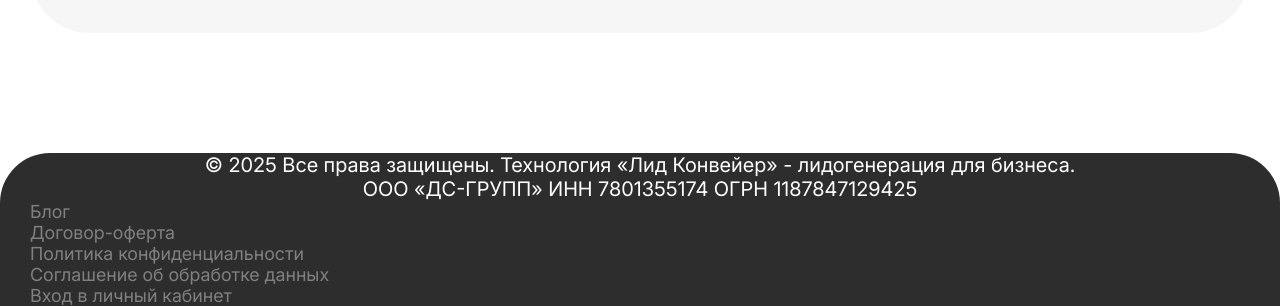
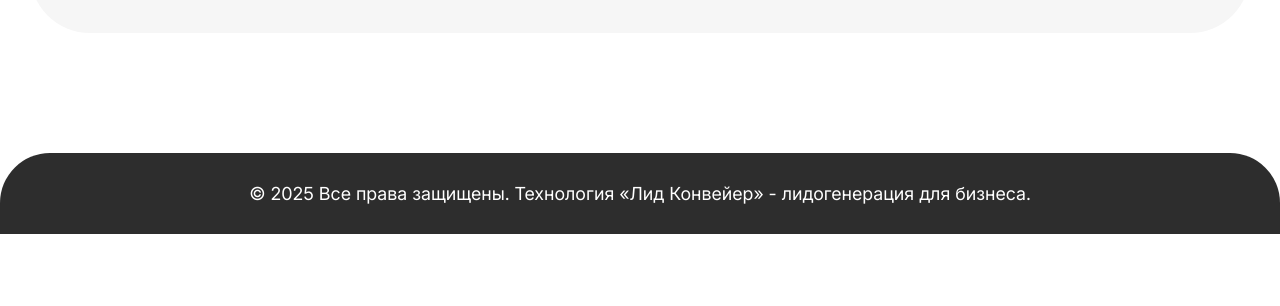
Before and after one commit to GitMaxm/leadconveer-scss, a plain HTML site: page index.html in a window 1280 px wide. Shown: the part 11478-11784 px from the top of the page. After the commit the page ends 11712 px from the top, so only its background shows below. Drawn offline with nearby package versions, Linux system fonts and the light colour scheme.

Commit message:
Add files via upload

```diff
--- a/index.html
+++ b/index.html
@@ -865,18 +865,8 @@
             <div class="footer__inner">
                 <div class="footer-copyright text-center text-white">
                     <p>© 2025 Все права защищены. Технология «Лид Конвейер» - лидогенерация для бизнеса.</p>
-                    <p class="footer-copyright__info">ООО «ДС-ГРУПП» ИНН 7801355174 ОГРН 1187847129425</p>
                 </div>
 
-                <ul class="footer-social small-gray">
-                    <li>Блог</li>
-                    <li>Договор-оферта</li>
-                    <li>Политика конфиденциальности</li>
-                    <li>Соглашение об обработке данных</li>
-                    <li>Вход в личный кабинет</li>
-                </ul>
-            </div>
-        </div>
     </footer>
 
     <script src="https://cdn.jsdelivr.net/npm/swiper@11/swiper-bundle.min.js"></script>
--- a/scss/blocks/_footer.scss
+++ b/scss/blocks/_footer.scss
@@ -0,0 +1,7 @@
+.footer {
+    padding: 30px 0;
+
+    &-copyright {
+        font-size: var(--font-small);
+    }
+}
```
Also changed, not shown: css/main.css, css/main.min.css.
